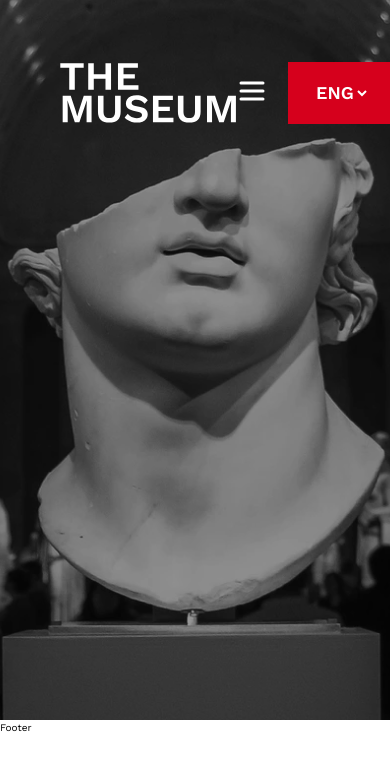
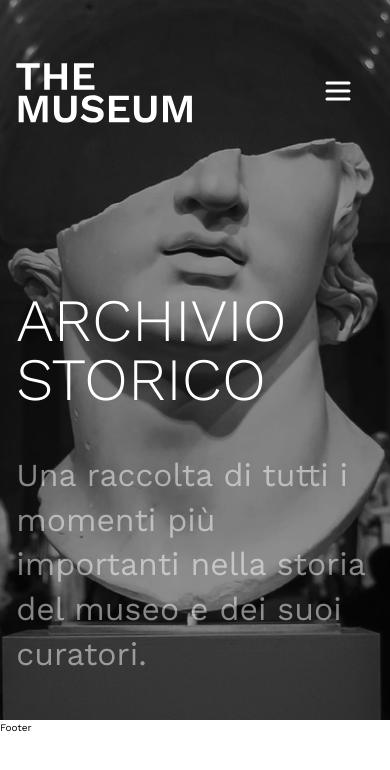
Before and after one commit to jennifer-magpantay/the-museum, a React (Vite) app in the folder project/: page / in a window 390 px wide. Shown: the top 770 px of the page. Built offline with nearby package versions, Linux system fonts and the light colour scheme.

Commit message:
chore: Finished Intro and refactor responsive style

```diff
--- a/project/src/components/Intro.tsx
+++ b/project/src/components/Intro.tsx
@@ -10,6 +10,14 @@ export const Intro = () => {
           alt="Old statue from The Museum in close"
         />
       </div>
+
+      <div className="intro--text">
+        <h1 className="intro--text-title"><span className="line-break">ARCHIVIO</span> STORICO</h1>
+        <h2 className="intro--text-subtitle">
+          Una raccolta di tutti i momenti più importanti nella storia del museo
+          e dei suoi curatori.
+        </h2>
+      </div>
     </div>
   );
 };
--- a/project/src/style/components/header.scss
+++ b/project/src/style/components/header.scss
@@ -6,7 +6,7 @@
     height: 9rem;
     position: absolute;
     top: 4.8rem;
-    padding-inline: 6rem;
+    padding-inline: 4.16%;
     z-index: 10;
 
     &--logo {
--- a/project/src/style/components/socialbox.scss
+++ b/project/src/style/components/socialbox.scss
@@ -3,11 +3,15 @@
 @use "../helpers/responsive" as *;
 
 .box--container {
-    @include font-setup($color-text-body-lg, $text-regular, $semibold, uppercase);
-    display: block;
-    margin-left: auto;
-    background-color: $color-accent;
-    color: $color-text-body-lg;
+    display: none;
+
+    @include large-mobile {
+        @include font-setup($color-text-body-lg, $text-regular, $semibold, uppercase);
+        display: block;
+        margin-left: auto;
+        background-color: $color-accent;
+        color: $color-text-body-lg;
+    }
 
     .box--list {
         @include display-flex(center, "");
--- a/project/src/style/global/global.scss
+++ b/project/src/style/global/global.scss
@@ -21,6 +21,11 @@ li {
 }
 
 // Global classes
+.line-break::after {
+  content: "\a";
+  white-space: pre;
+}
+
 .visually-hidden {
     clip: rect(1px, 1px, 1px, 1px);
     clip-path: inset(50%);
--- a/project/src/style/helpers/variables.scss
+++ b/project/src/style/helpers/variables.scss
@@ -27,4 +27,5 @@ $semibold: 600;
 $bold: 700;
 
 // Miscelaneous
-$opacity-lg: rgba(255, 255, 255, 0.1);
+$opacity-lg-10: rgba(255, 255, 255, 0.1);
+$opacity-lg-50: rgba(255, 255, 255, 0.5);
--- a/project/src/style/modules/intro.scss
+++ b/project/src/style/modules/intro.scss
@@ -1,3 +1,6 @@
+@use "../helpers/mixins" as *;
+@use "../helpers/variables" as *;
+
 .intro {
     width: 100%;
     height: 720px;
@@ -13,4 +16,23 @@
             object-fit: cover;
         }
     }
+
+    &--text {
+        position: absolute;
+        left: 0;
+        bottom: 6%;
+        padding-inline: 4.16%;
+
+        &-title {
+            @include font-setup($color-text-body-lg, $text-8xlg, $light, uppercase);
+            margin-bottom: 4.3rem;
+            line-height: 0.98;
+        }
+
+        &-subtitle {
+            @include font-setup($opacity-lg-50, $text-3xlg, $regular, none);
+            max-width: 870px;
+            line-height: 1.4;
+        }
+    }
 }
```
